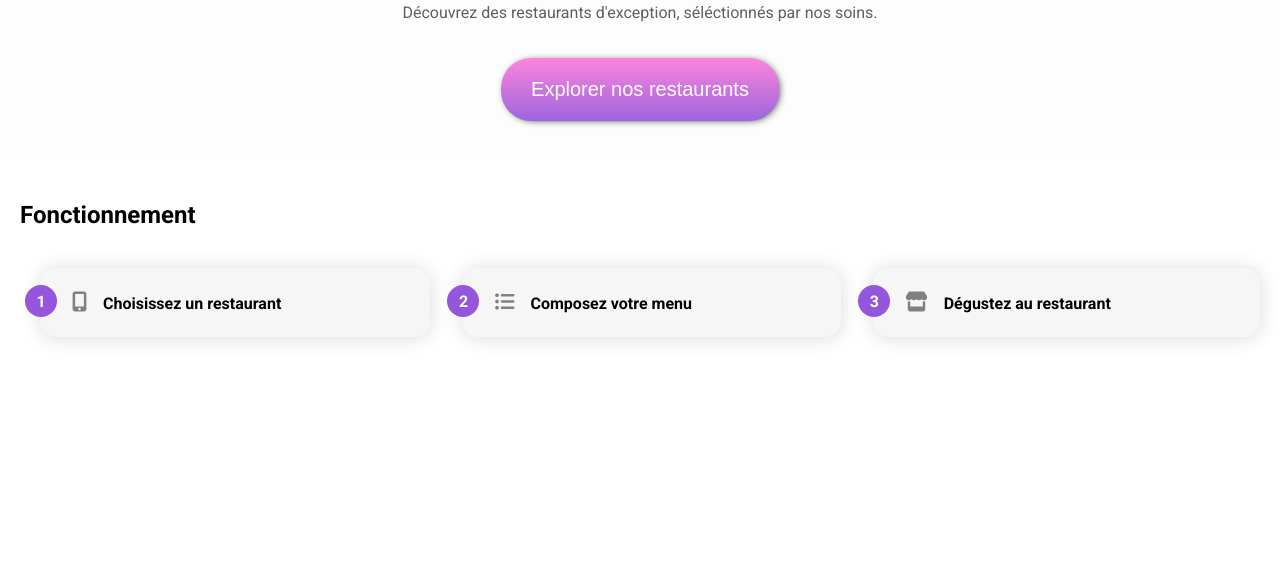
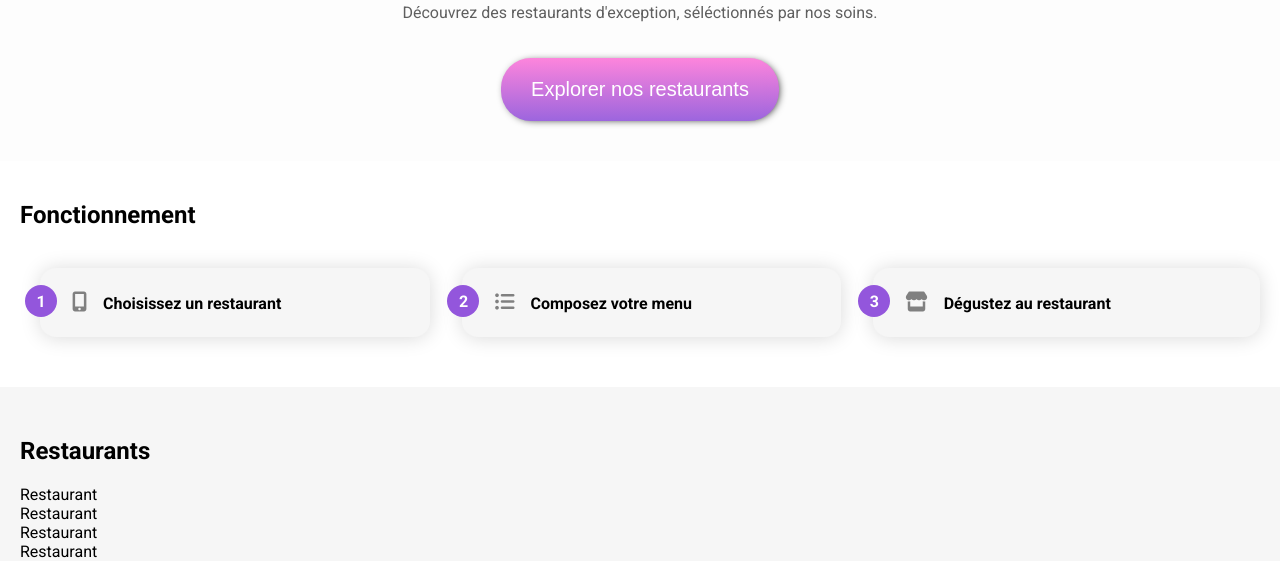
Before and after one commit to Anthony77151/P3_Contard_code, a website: page docs/index.html in a window 1280 px wide. Shown: the part 309-870 px from the top of the page. Before the commit the page ends 800 px from the top, so only its background shows below. Drawn offline with Linux system fonts and the light colour scheme; a web font is replaced by a local one.

Commit message:
add image and starting restaurant part

```diff
--- a/docs/index.html
+++ b/docs/index.html
@@ -29,6 +29,13 @@
                 <li><i class="fa-solid fa-store"></i>Dégustez au restaurant</li>
             </ol>
         </section>
+        <section class="restaurant">
+            <h2>Restaurants</h2>
+            <article>Restaurant</article>
+            <article>Restaurant</article>
+            <article>Restaurant</article>
+            <article>Restaurant</article>
+        </section>
     </main>
     <script src="https://kit.fontawesome.com/8703a29678.js" crossorigin="anonymous"></script>
 </body>
--- a/sass/component/functioning.scss
+++ b/sass/component/functioning.scss
@@ -13,7 +13,7 @@
         flex-wrap: wrap;
         gap: 32px;
         padding-left: 20px;
-        @media (max-width: 912px) {
+        @media (max-width: 929px) {
             flex-direction: column;
         }
     }
--- a/sass/main.scss
+++ b/sass/main.scss
@@ -3,3 +3,4 @@
 @use "./layouts/city.scss";
 @use "./layouts/explorer.scss";
 @use "./component/functioning.scss";
+@use "./pages/restaurant.scss"
--- /dev/null
+++ b/sass/pages/restaurant.scss
@@ -0,0 +1,8 @@
+.restaurant {
+    background-color: #f6f6f6;
+    margin-top: 50px;
+    padding: 0 20px;
+    h2 {
+        padding-top: 50px;
+    }
+}
```
Also changed, not shown: docs/images/a-la-francaise.jpg (added), docs/style.css, 4 other files.
